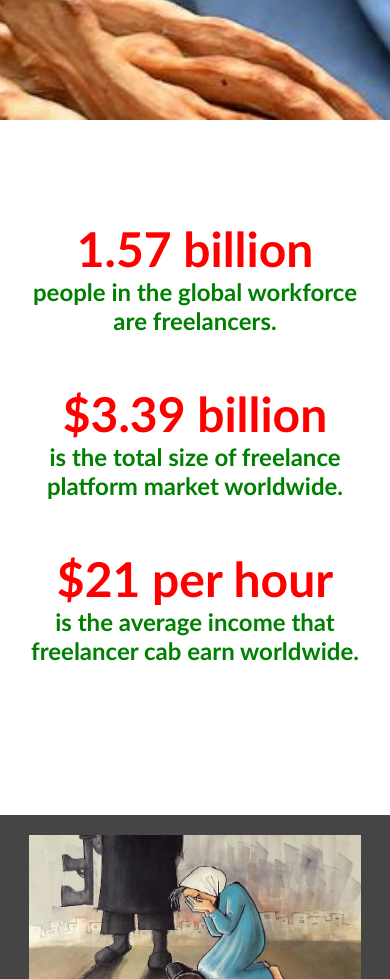
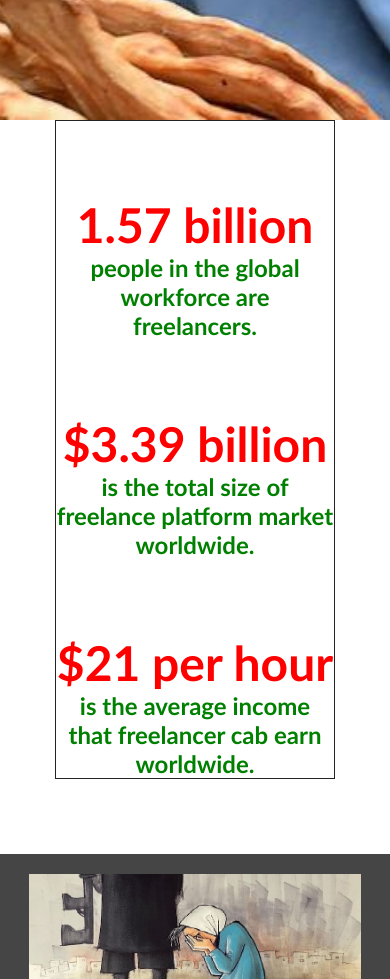
Before and after one commit to strasse34/pp1, a plain HTML site: page index.html in a window 390 px wide. Shown: the part 940-1919 px from the top of the page. Drawn offline with Linux system fonts and the light colour scheme.

Commit message:
fix: statistics section.

```diff
--- a/assets/css/style.css
+++ b/assets/css/style.css
@@ -180,18 +180,19 @@ header {
 
 /* statistics section*/
 #statistics {
-    width: 90%;
-    margin: 0 auto;
-    margin-top: 100px;
-    margin-bottom: 100px;
-    column-count: 3;
-    column-gap: 100px;
+    display: flex;
+    margin: 150px;
+    flex: 1;
+    gap: 150px;
+    border: 1px solid rgb(36, 34, 34);
+    box-sizing: border-box;
+
 }
 #statistics h1 {
 
     color: red;
     font-size: 300%;
-    font-weight: 700;
+    font-weight: 1000;
     vertical-align: bottom;
     text-align: center;
 }
@@ -204,26 +205,43 @@ header {
     text-align: center;
 }
 
-/* media query for statistics from 1100*/
-@media screen and (max-width: 1100px) {
+/* media query for statistics */
+@media screen and (max-width: 1400px) {
     #statistics {
-        display: grid;
-        height: auto;
-
-    }
-    #statistics div {
-        padding-bottom: 50px;
-
+        gap: 50px;
+        margin: 150px;
     }
 }
 
-    /* media query for statistics from 360*/
+@media screen and (max-width: 1030px) {
+    #statistics {
+        display: block;
+        margin: 0 auto;
+        height: auto;
+        width: 280px;
+        margin-bottom: 75px;
+    }
+
+    #statistics div {
+        margin-top: 75px;
+    }
+}
+
 @media screen and (max-width: 360px) {
+    #statistics {
+        margin-bottom: 30px;
+    }
+
+    #statistics div {
+        padding: 20px;
+        margin-top: 30px;
+
+    }
     #statistics h1 {
-        font-size: 10vw;
+        font-size: 12vw;
     }
     #statistics h3 {
-        font-size: 5vw;
+        font-size: 7vw;
 
     }
 }
```
